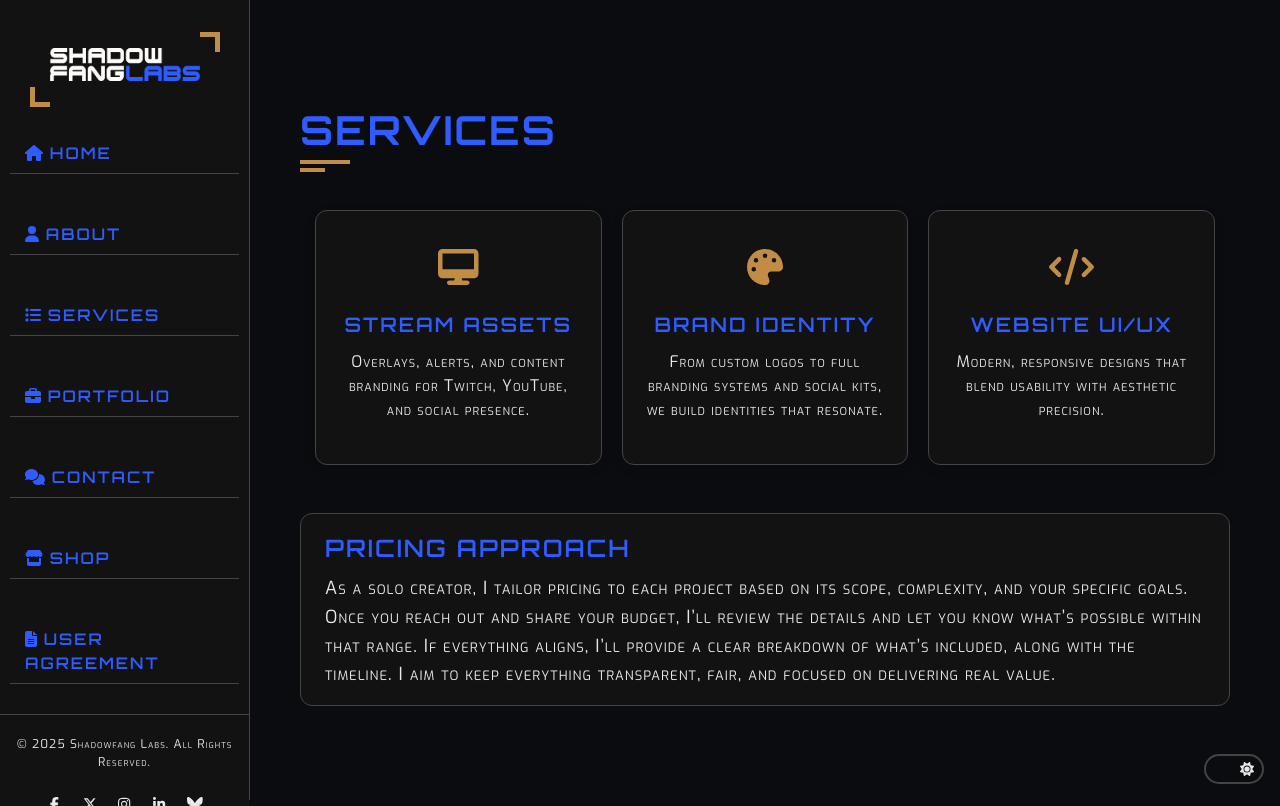
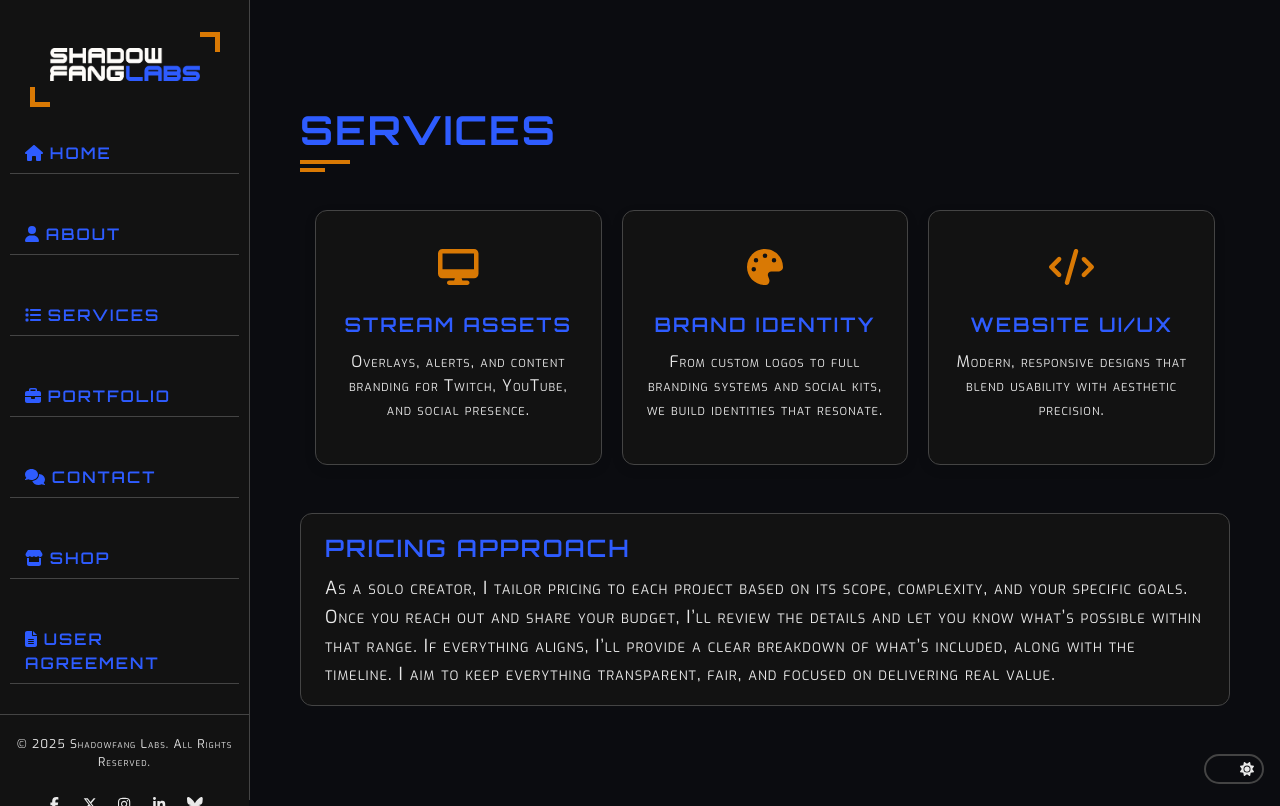
Before and after one commit to RevShdwfang/shdwfanglabs, a Next.js app: page /services in a window 1280 px wide. Built offline with nearby package versions, Linux system fonts and the light colour scheme; no server answers.

Commit message:
Update globals.css

```diff
--- a/app/globals.css
+++ b/app/globals.css
@@ -10,7 +10,7 @@
   --color-border: #444444;
   --text-black-900: #2e5cff;
   --text-black-700: #e9e9e9;
-  --accent-color: #C08C46;
+  --accent-color: #D97904;
   --color-r: 46;
   --color-g: 92;
   --color-b: 255;
```
